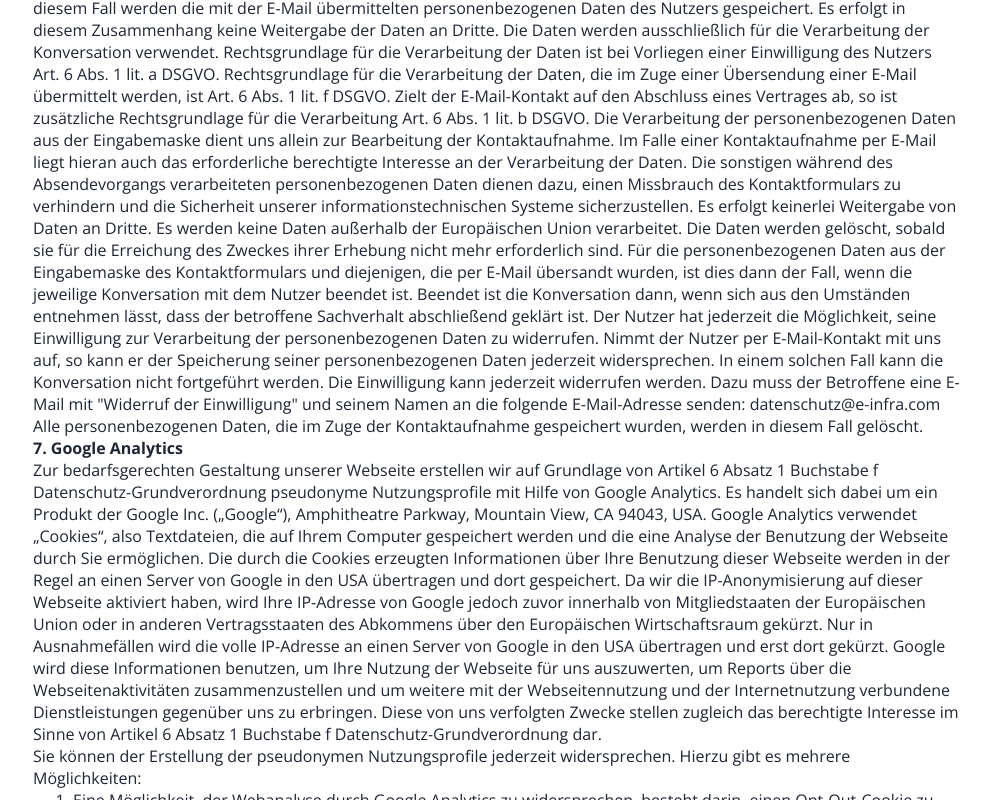
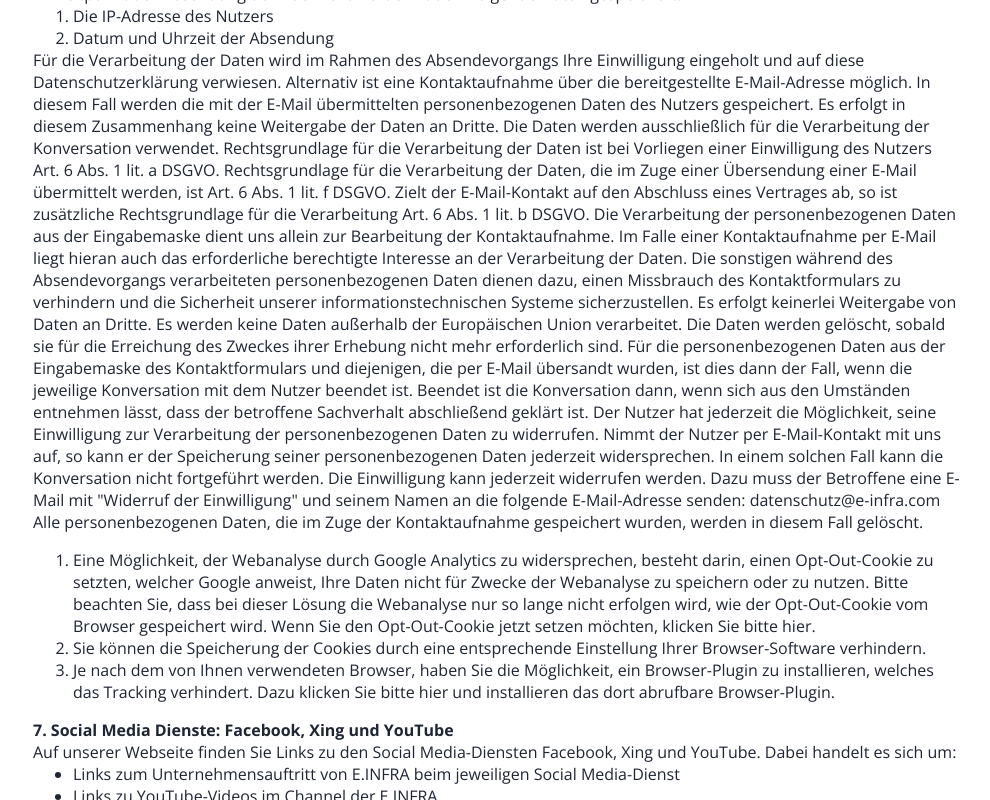
Before and after one commit to E-Georg/ng_landingpage, an Angular app: page /privacy in a window 1280 px wide. Shown: the part 2000-2800 px from the top of the page, without its empty margins (143-1133 px from the left). Built offline with nearby package versions, Linux system fonts and the light colour scheme.

Commit message:
updating data-protection & imagepath

```diff
--- a/src/app/footer/footer.component.scss
+++ b/src/app/footer/footer.component.scss
@@ -12,7 +12,6 @@
     border-color: inherit;
     border-top: 0.0625rem solid;
     color:inherit;
-    text-shadow: 0.0625rem 0.0625rem 0.125rem $color-black;
 }
 
 .footer a {
--- a/src/app/header/header.component.html
+++ b/src/app/header/header.component.html
@@ -1,7 +1,3 @@
 <header class="header">
-  <img
-    class="header__logo"
-    src="../../assets/images/E_INFRA_weiß.png"
-    alt="E.Infra_Icon"
-  />
+  <img class="header__logo" src="../../assets/images/E_INFRA.png" alt="E.Infra_Icon" />
 </header>
--- a/src/app/privacy/privacy.component.html
+++ b/src/app/privacy/privacy.component.html
@@ -194,35 +194,6 @@
   </article>
 
   <article>
-    <p>
-      <strong>7. Google Analytics</strong><br />
-      Zur bedarfsgerechten Gestaltung unserer Webseite erstellen wir auf
-      Grundlage von Artikel 6 Absatz 1 Buchstabe f Datenschutz-Grundverordnung
-      pseudonyme Nutzungsprofile mit Hilfe von Google Analytics. Es handelt sich
-      dabei um ein Produkt der Google Inc. („Google“), Amphitheatre Parkway,
-      Mountain View, CA 94043, USA. Google Analytics verwendet „Cookies“, also
-      Textdateien, die auf Ihrem Computer gespeichert werden und die eine
-      Analyse der Benutzung der Webseite durch Sie ermöglichen. Die durch die
-      Cookies erzeugten Informationen über Ihre Benutzung dieser Webseite werden
-      in der Regel an einen Server von Google in den USA übertragen und dort
-      gespeichert. Da wir die IP-Anonymisierung auf dieser Webseite aktiviert
-      haben, wird Ihre IP-Adresse von Google jedoch zuvor innerhalb von
-      Mitgliedstaaten der Europäischen Union oder in anderen Vertragsstaaten des
-      Abkommens über den Europäischen Wirtschaftsraum gekürzt. Nur in
-      Ausnahmefällen wird die volle IP-Adresse an einen Server von Google in den
-      USA übertragen und erst dort gekürzt. Google wird diese Informationen
-      benutzen, um Ihre Nutzung der Webseite für uns auszuwerten, um Reports
-      über die Webseitenaktivitäten zusammenzustellen und um weitere mit der
-      Webseitennutzung und der Internetnutzung verbundene Dienstleistungen
-      gegenüber uns zu erbringen. Diese von uns verfolgten Zwecke stellen
-      zugleich das berechtigte Interesse im Sinne von Artikel 6 Absatz 1
-      Buchstabe f Datenschutz-Grundverordnung dar.
-    </p>
-    <p>
-      Sie können der Erstellung der pseudonymen Nutzungsprofile jederzeit
-      widersprechen. Hierzu gibt es mehrere Möglichkeiten:
-    </p>
-
     <p></p>
     <ol>
       <li>
@@ -249,7 +220,7 @@
 
   <article>
     <p>
-      <strong>8. Social Media Dienste: Facebook, Xing und YouTube</strong><br />
+      <strong>7. Social Media Dienste: Facebook, Xing und YouTube</strong><br />
       Auf unserer Webseite finden Sie Links zu den Social Media-Diensten
       Facebook, Xing und YouTube. Dabei handelt es sich um:
     </p>
@@ -301,7 +272,7 @@
 
   <article>
     <p>
-      <strong>9. Veranstaltungen</strong><br />
+      <strong>8. Veranstaltungen</strong><br />
       Auf unsere Webseite haben Sie die Möglichkeit, sich für Veranstaltungen
       anzumelden. Für die Verarbeitung dieser Daten bildet Artikel 6 Absatz 1
       Buchstabe b der Datenschutz-Grundverordnung (Vertragserfüllung) die
@@ -314,7 +285,7 @@
 
   <article>
     <p>
-      <strong>10. Verwendung von Google Maps</strong><br />
+      <strong>9. Verwendung von Google Maps</strong><br />
       Zur Visualisierung unsere Unternehmens- und Veranstaltungsstandorte
       verwenden wir das Plugin von Google Maps. Des Weiteren haben Sie an
       verschiedenen Stellen auf unserer Webseite die Möglichkeit mit einem Klick
@@ -328,7 +299,7 @@
 
   <article>
     <p>
-      <strong>11. Verwendung von YouTube</strong>
+      <strong>10. Verwendung von YouTube</strong>
       An verschiedenen Stellen unserer Webseite sind Videos eingebunden. Dafür
       verwenden wir die Funktionen des Anbieters YouTube, welcher wiederum dem
       Google-Konzern angehört. Die von uns eingebetteten YouTube-Videos werden
@@ -345,7 +316,7 @@
 
   <article>
     <p>
-      <strong>12. Wie schützen wir Ihre personenbezogenen Daten?</strong><br />
+      <strong>11. Wie schützen wir Ihre personenbezogenen Daten?</strong><br />
       Ihre persönlichen Daten werden bei einer Bestellung sowie bei der
       Anmeldung zu Ihrem persönlichen Zugang sicher durch Verschlüsselung
       übertragen. Wir bedienen uns dabei des Codierungssystems SSL (Secure
@@ -362,7 +333,7 @@
 
   <article>
     <p>
-      <strong>13. Ihre Rechte als Nutzer</strong>
+      <strong>12. Ihre Rechte als Nutzer</strong>
       Sie haben als Nutzer das Recht, Auskunft darüber zu verlangen, welche
       Daten über Sie bei uns gespeichert sind und zu welchem Zweck diese
       Speicherung erfolgt. Darüber hinaus können Sie unrichtige Daten
@@ -378,7 +349,7 @@
 
   <article>
     <p>
-      <strong>14. Weitergabe der Daten an Dritte</strong><br />
+      <strong>13. Weitergabe der Daten an Dritte</strong><br />
       E.INFRA setzt zur Erbringung bestimmter Leistungen und zur Verarbeitung
       Ihrer Daten (unter anderem für die Webseitenanalyse) Dienstleister ein
       (Auftragsverarbeitung gemäß Art. 28 Datenschutz-Grundverordnung). Die
@@ -392,7 +363,7 @@
 
   <article>
     <p>
-      <strong>15. Rechtsgrundlage der Verarbeitung</strong><br />
+      <strong>14. Rechtsgrundlage der Verarbeitung</strong><br />
 
       Soweit wir für Verarbeitungsvorgänge personenbezogener Daten eine
       Einwilligung der betroffenen Person einholen, dient Artikel 6 Absatz 1
@@ -415,7 +386,7 @@
 
   <article>
     <p>
-      <strong>16. Dauer der Speicherung personenbezogener Daten</strong><br />
+      <strong>15. Dauer der Speicherung personenbezogener Daten</strong><br />
       Personenbezogene Daten werden für die Dauer der jeweiligen gesetzlichen
       Aufbewahrungsfrist gespeichert. Nach Ablauf der Frist erfolgt eine
       routinemäßige Löschung der Daten, sofern nicht eine Erforderlichkeit für
@@ -425,7 +396,7 @@
 
   <article>
     <p>
-      <strong>17. Name und Anschrift des Datenschutzbeauftragten</strong><br />
+      <strong>16. Name und Anschrift des Datenschutzbeauftragten</strong><br />
       Der Datenschutzbeauftragte des für die Verarbeitung Verantwortlichen ist:
     </p>
     <address>
--- a/src/app/privacy/privacy.component.scss
+++ b/src/app/privacy/privacy.component.scss
@@ -11,6 +11,10 @@
     padding-inline: 3rem;
     max-width: 1440px;
     flex: 1 1 auto;
+}
+
+article{
+    padding-bottom: 1rem;
 }
 
 .app-footer{
--- a/src/app/welcome/welcome.component.html
+++ b/src/app/welcome/welcome.component.html
@@ -1,33 +1,17 @@
 <div class="wrapper bg_img analytics">
   <div class="box" (click)="openAnalytics()">
-    <img
-      class="box_logo"
-      src="../../assets/images/E_ANALYTICS.png"
-      alt="e.infra"
-    />
+    <img class="box_logo" src="../../assets/images/E_Analytics.png" alt="e.infra" />
     <div class="box_border"></div>
     <span class="box_title">IoT-Plattform</span>
-    <img
-      class="box_icon"
-      src="../../assets/images/click_gruppe.png"
-      alt="click-icon"
-    />
+    <img class="box_icon" src="../../assets/images/click_gruppe.png" alt="click-icon" />
   </div>
 </div>
 <div class="wrapper bg_img consulting">
   <div class="box" (click)="openConsulting()">
-    <img
-      class="box_logo box_logo-scale"
-      src="../../assets/images/E_CONSULTING.png"
-      alt="e.infra"
-    />
+    <img class="box_logo box_logo-scale" src="../../assets/images/E_Consulting.png" alt="e.infra" />
     <div class="box_border"></div>
     <span class="box_title">Nachhaltigkeitsplattform</span>
-    <img
-      class="box_icon"
-      src="../../assets/images/click_gruppe.png"
-      alt="click-icon"
-    />
+    <img class="box_icon" src="../../assets/images/click_gruppe.png" alt="click-icon" />
   </div>
 </div>
 <div class="wrapper bg_img infra">
@@ -35,11 +19,7 @@
     <img class="box_logo" src="../../assets/images/E_INFRA.png" alt="e.infra" />
     <div class="box_border"></div>
     <span class="box_title">e-infra.com</span>
-    <img
-      class="box_icon"
-      src="../../assets/images/click_gruppe.png"
-      alt="click-icon"
-    />
+    <img class="box_icon" src="../../assets/images/click_gruppe.png" alt="click-icon" />
   </div>
 </div>
 
```
